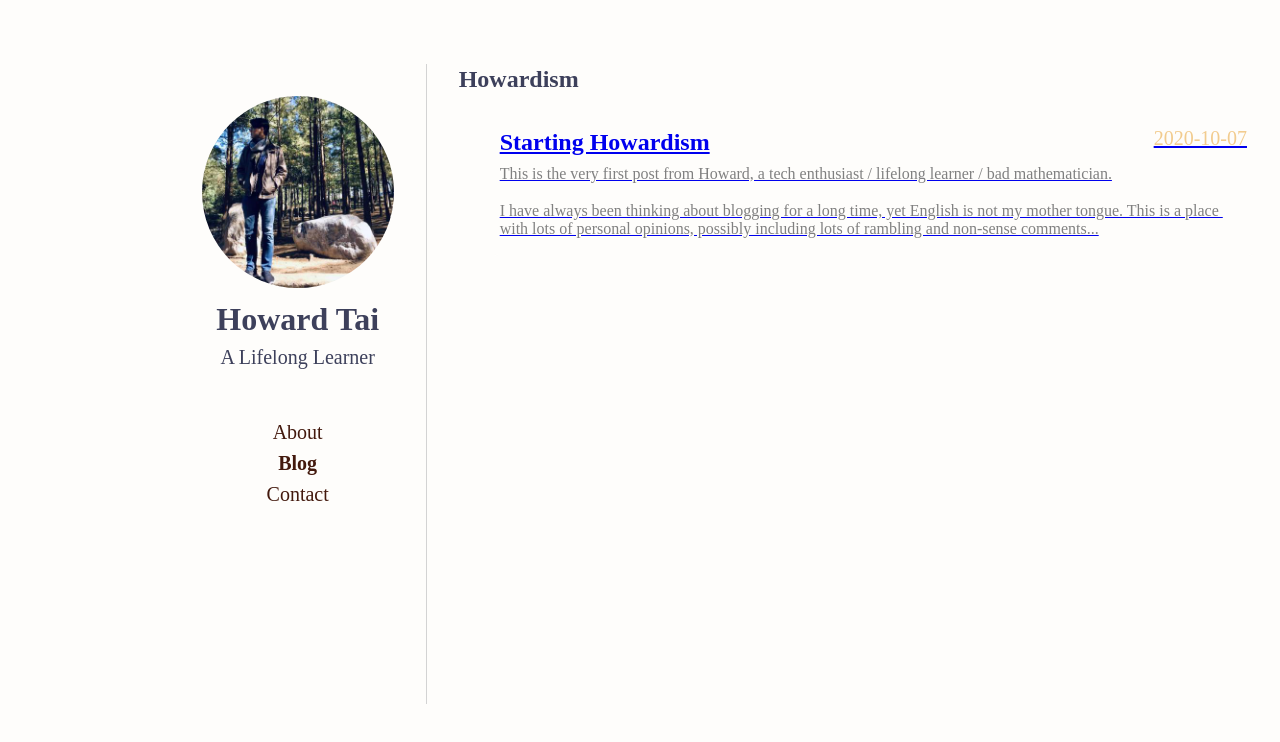
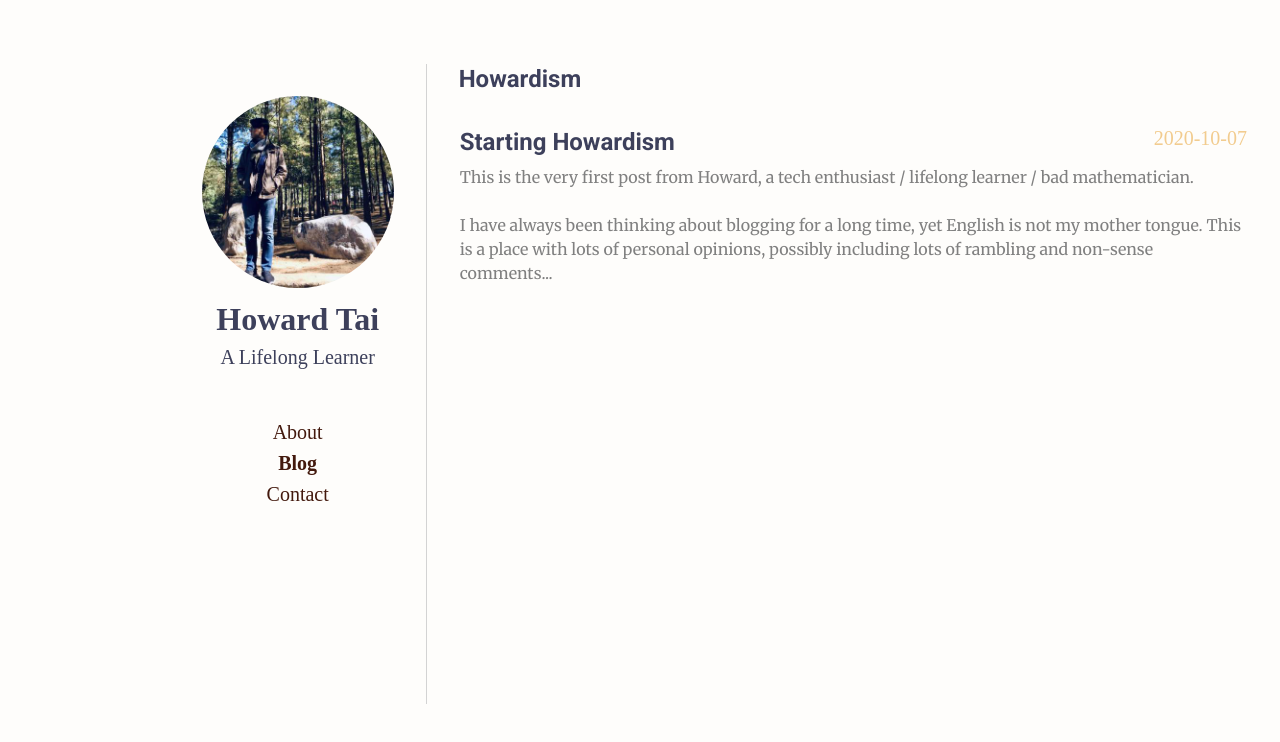
Before and after one commit to Howard86/howardism, a Next.js app: page / in a window 1280 px wide. Shown: the top 742 px of the page. Built offline with nearby package versions, Linux system fonts and the light colour scheme.

Commit message:
:lipstick: update global fonts

```diff
--- a/src/components/Nav.tsx
+++ b/src/components/Nav.tsx
@@ -7,7 +7,6 @@ import { NAV_OPTIONS } from "@/constants/nav";
 import RouteLink from "./common/RouteLink";
 
 const StyledLink = styled(RouteLink)`
-  text-decoration-line: none;
   font-weight: ${(props) => (props.selected ? "bold" : "inherit")};
   color: ${(props) => props.theme.colors.terraCottaDark};
 
--- a/src/pages/_app.tsx
+++ b/src/pages/_app.tsx
@@ -13,6 +13,10 @@ const App: FC<AppProps> = ({ Component, pageProps }) => (
       <title>Howardism</title>
       <meta name="viewport" content="initial-scale=1.0, width=device-width" />
       <link rel="icon" href="/favicon.ico" />
+      <link
+        href="https://fonts.googleapis.com/css2?family=Merriweather:ital,wght@0,400;0,700;1,400;1,700&family=Roboto:ital,wght@0,400;0,700;1,400;1,700&display=swap"
+        rel="stylesheet"
+      ></link>
     </Head>
     <ThemeProvider theme={theme}>
       <Layout>
--- a/src/styles/global.ts
+++ b/src/styles/global.ts
@@ -4,12 +4,38 @@ import theme from "./theme";
 
 const globalStyle = css`
   ${normalizedStyle}
+
   html,
   body {
     padding: 0;
     margin: 0;
     background-color: ${theme.colors.eggshellLight};
     color: ${theme.colors.independence};
+  }
+
+  p {
+    word-wrap: normal;
+    font-family: ${theme.fonts.body};
+    font-weight: ${theme.fontWeights.body};
+    line-height: ${theme.lineHeights.body};
+  }
+
+  a,
+  a:visited,
+  a:hover,
+  a:active {
+    color: inherit;
+    text-decoration-line: none;
+  }
+
+  h1,
+  h2,
+  h3,
+  h4,
+  h5 {
+    font-family: ${theme.fonts.heading};
+    font-weight: ${theme.fontWeights.heading};
+    line-height: ${theme.lineHeights.heading};
   }
 
   * {
@@ -19,8 +45,14 @@ const globalStyle = css`
   li {
     list-style: none;
   }
+
+  ul {
+    padding-inline-start: 0;
+  }
 `;
 
-const GlobalStyle = createGlobalStyle`${globalStyle}`;
+const GlobalStyle = createGlobalStyle`
+  ${globalStyle}
+`;
 
 export default GlobalStyle;
--- a/src/styles/normalized.ts
+++ b/src/styles/normalized.ts
@@ -3,7 +3,6 @@ import { css } from "styled-components";
 // reference: https://github.com/necolas/normalize.css/blob/master/normalize.css
 const normalizedStyle = css`
   html {
-    line-height: 1.15; /* 1 */
     -webkit-text-size-adjust: 100%; /* 2 */
   }
 
@@ -16,7 +15,6 @@ const normalizedStyle = css`
   }
 
   h1 {
-    font-size: 2em;
     margin: 0.67em 0;
   }
 
--- a/src/styles/theme.ts
+++ b/src/styles/theme.ts
@@ -13,8 +13,8 @@ const theme = {
   },
   space: [0, 4, 8, 16, 32, 64, 128, 256],
   fonts: {
-    body: "system-ui, sans-serif",
-    heading: "inherit",
+    body: "Merriweather, serif",
+    heading: "Roboto",
     monospace: "Menlo, monospace",
   },
   fontWeights: {
```
